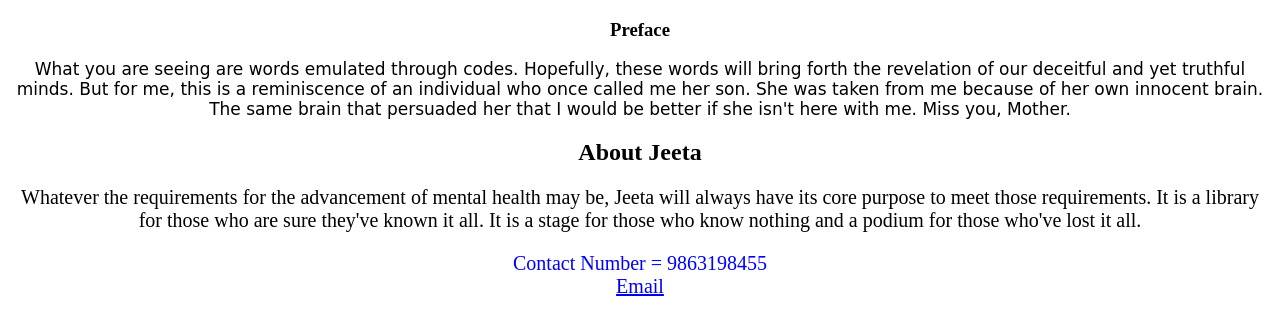
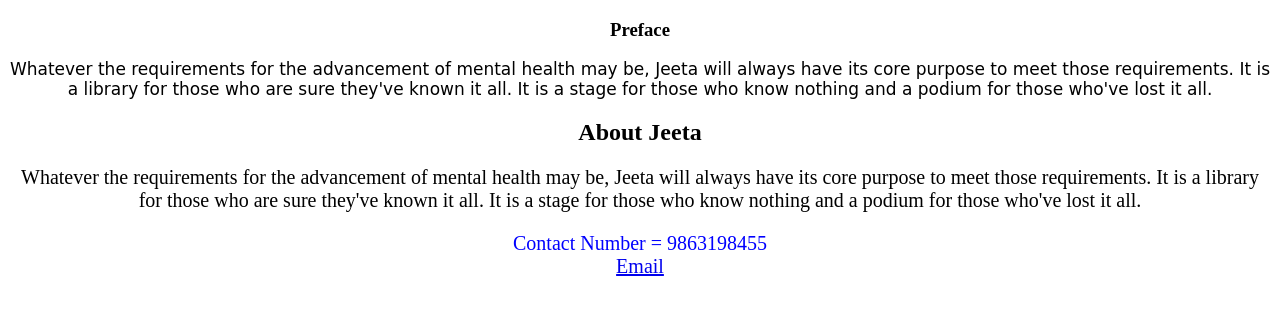
Before and after one commit to Mohit-Adhikari/Jeeta, a plain HTML site: page site/index.html in a window 1280 px wide. Drawn offline with Linux system fonts and the light colour scheme.

Commit message:
Change of words

```diff
--- a/site/index.html
+++ b/site/index.html
@@ -14,7 +14,7 @@
 </head>
 <body>
 	<h3>Preface</h3>
-	<p class="preface"> What you are seeing are words emulated through codes. Hopefully, these words will bring forth the revelation of our deceitful and yet truthful minds. But for me, this is a reminiscence of an individual who once called me her son. She was taken from me because of her own innocent brain. The same brain that persuaded her that I would be better if she isn't here with me. Miss you, Mother.</p>
+	<p class="preface">Whatever the requirements for the advancement of mental health may be, Jeeta will always have its core purpose to meet those requirements. It is a library for those who are sure they've known it all. It is a stage for those who know nothing and a podium for those who've lost it all. </p>
 	<h2>About Jeeta </h2>
 	<p class="about">Whatever the requirements for the advancement of mental health may be, Jeeta will always have its core purpose to meet those requirements. It is a library for those who are sure they've known it all. It is a stage for those who know nothing and a podium for those who've lost it all.</p>
 	<p class="about color">Contact Number = 9863198455
```
